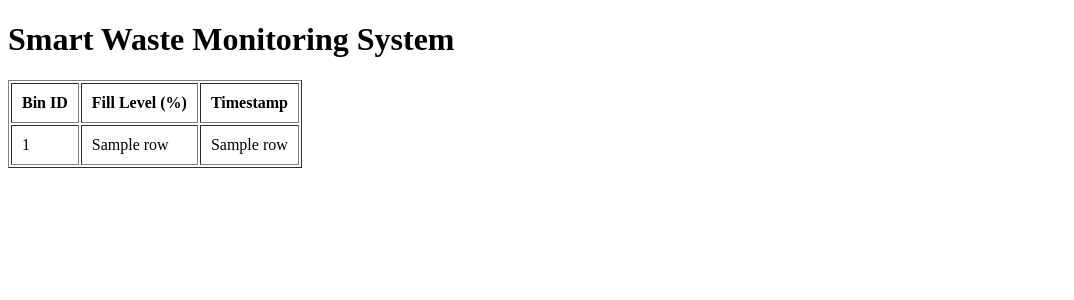
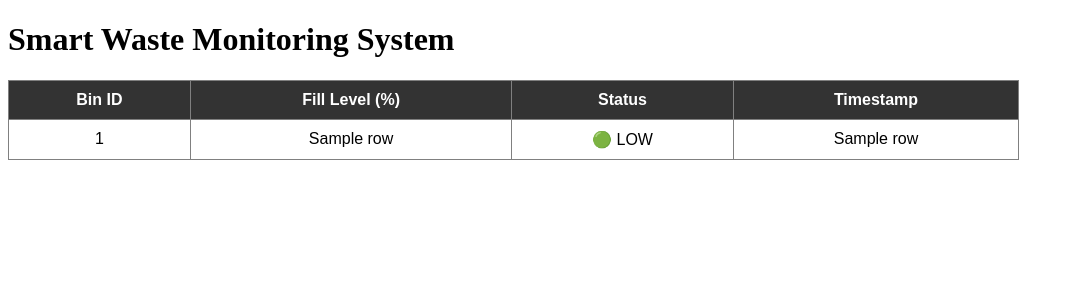
Before and after one commit to NuhaMana/smart-waste-system, a Flask app: template templates/index.html in a window 1280 px wide. Shown: the top 300 px of the page, without its empty margins (0-1074 px from the left). Run offline with Flask 3, Linux system fonts and the light colour scheme; the template is opened without the code that fills it: most values are stand-ins (such as "Sample title", 1, 10 or a date in 2020).

Commit message:
Added auto-refresh dashboard with smart bin status indicators

```diff
--- a/templates/index.html
+++ b/templates/index.html
@@ -2,15 +2,31 @@
 <html>
 <head>
     <title>Smart Waste Dashboard</title>
+    <meta http-equiv="refresh" content="5">
 </head>
 <body>
 
     <h1>Smart Waste Monitoring System</h1>
 
-    <table border="1" cellpadding="10">
+  <style>
+    table {
+        margin-top: 20px;
+        font-family: Arial;
+    }
+    th {
+        background-color: #333;
+        color: white;
+    }
+    td, th {
+        text-align: center;
+    }
+</style>
+
+<table border="1" cellpadding="10" style="border-collapse: collapse; width: 80%;">
     <tr>
         <th>Bin ID</th>
         <th>Fill Level (%)</th>
+        <th>Status</th>
         <th>Timestamp</th>
     </tr>
 
@@ -18,6 +34,17 @@
     <tr>
         <td>{{ row[0] }}</td>
         <td>{{ row[1] }}</td>
+
+        <td>
+            {% if row[1] >= 80 %}
+                🔴 FULL
+            {% elif row[1] >= 50 %}
+                🟠 MID
+            {% else %}
+                🟢 LOW
+            {% endif %}
+        </td>
+
         <td>{{ row[2] }}</td>
     </tr>
     {% endfor %}
```
Lines whose indentation alone changed are shown as unchanged.
